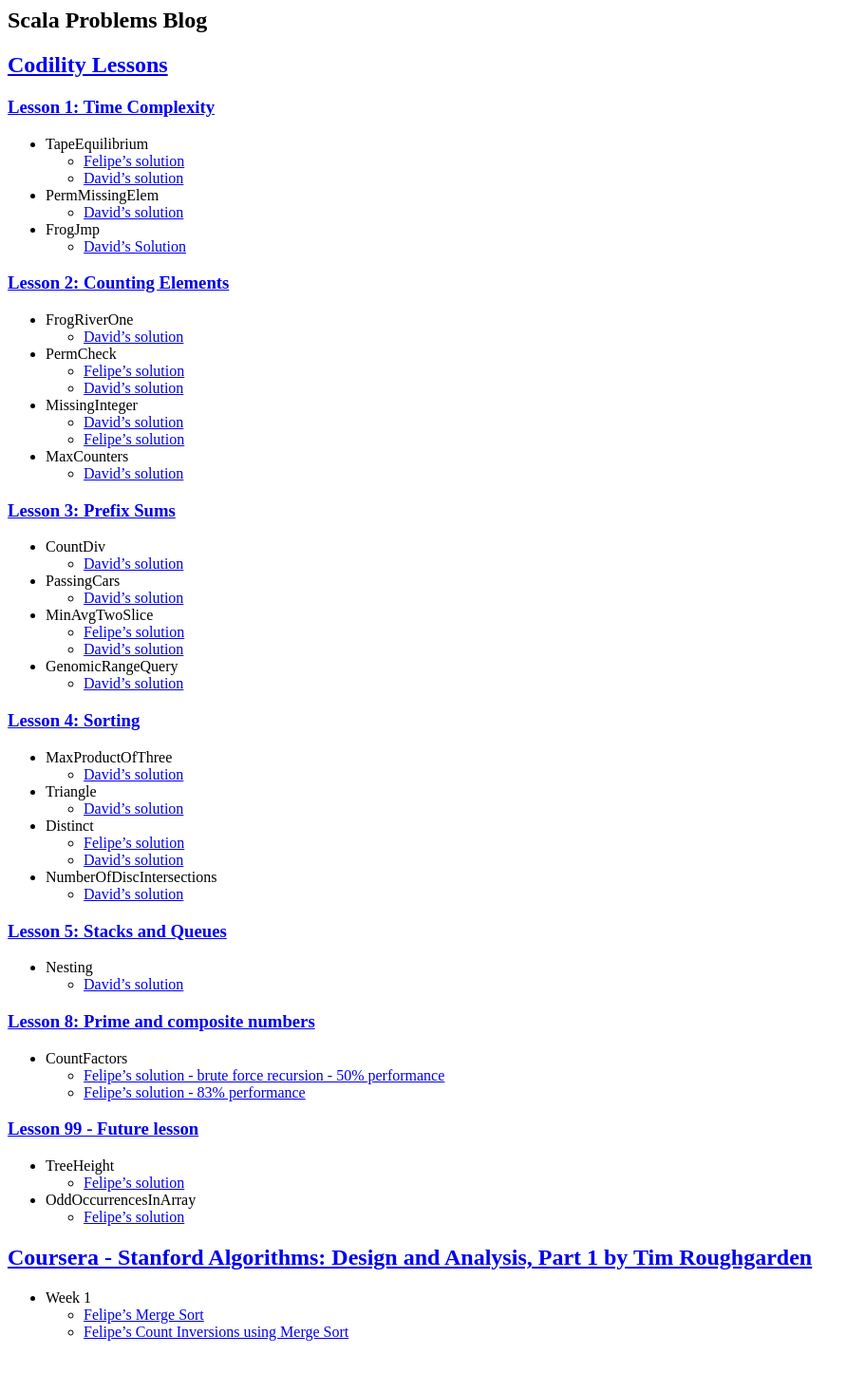
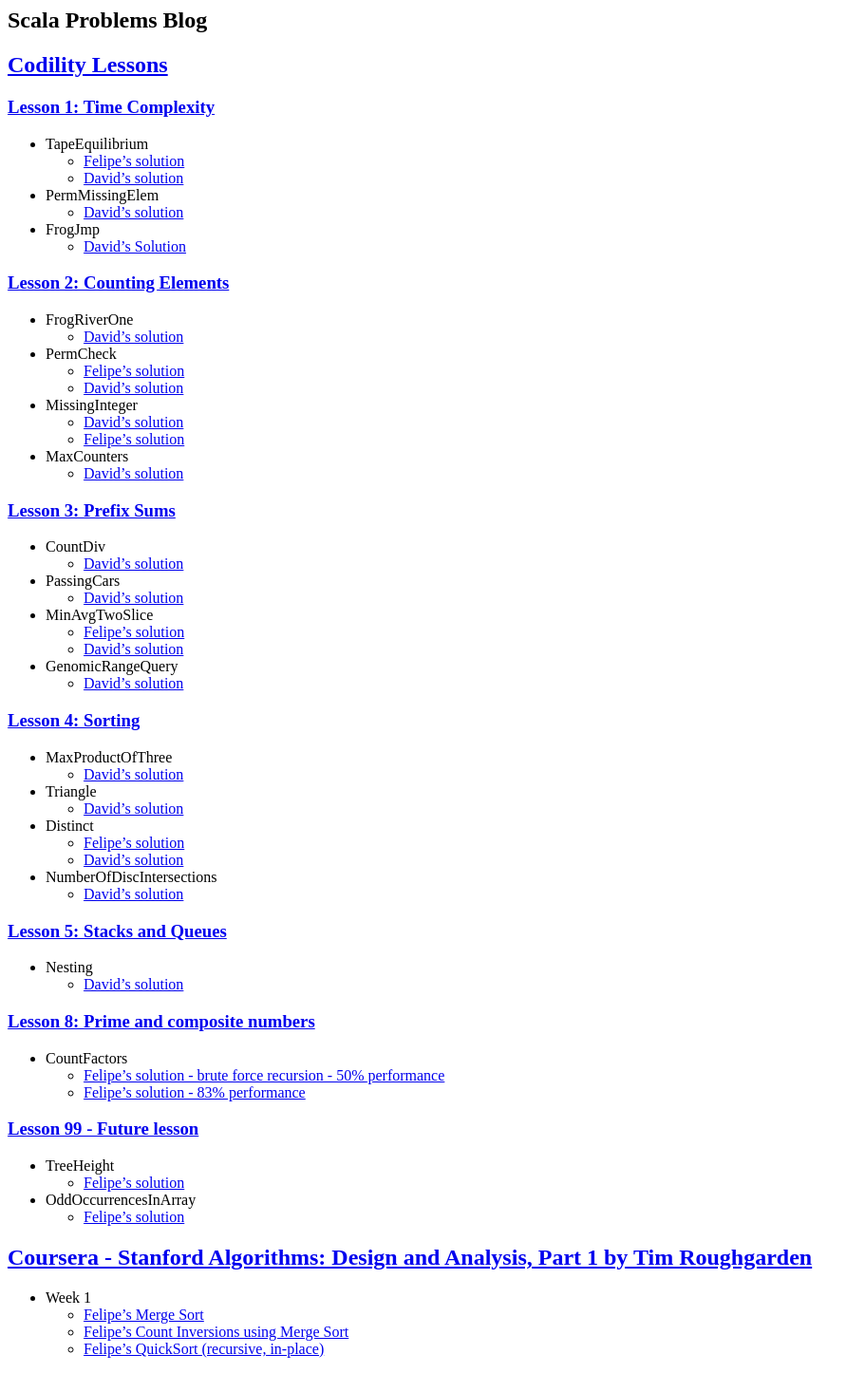
Before and after one commit to scalaproblems/scalaproblems.github.io, a Jekyll site: the page built from index.md, in a window 1280 px wide. Shown: the whole page at 95% size, without its empty margins (0-911 px from the left). Built offline with Jekyll 4.4.1, drawn with Linux system fonts in a browser that asks for light colours.

Commit message:
Felipe's QuickSort

```diff
--- a/index.md
+++ b/index.md
@@ -68,3 +68,4 @@ layout: default
 - Week 1
     - [Felipe's Merge Sort](https://github.com/feliperazeek/scala-playground/blob/master/src/main/scala/algo/MergeSort.scala)
     - [Felipe's Count Inversions using Merge Sort](https://github.com/feliperazeek/scala-playground/blob/master/src/main/scala/algo/CountInversions.scala)
+    - [Felipe's QuickSort (recursive, in-place)](https://github.com/feliperazeek/scala-playground/blob/master/src/main/scala/algo/QuickSort.scala)
```
